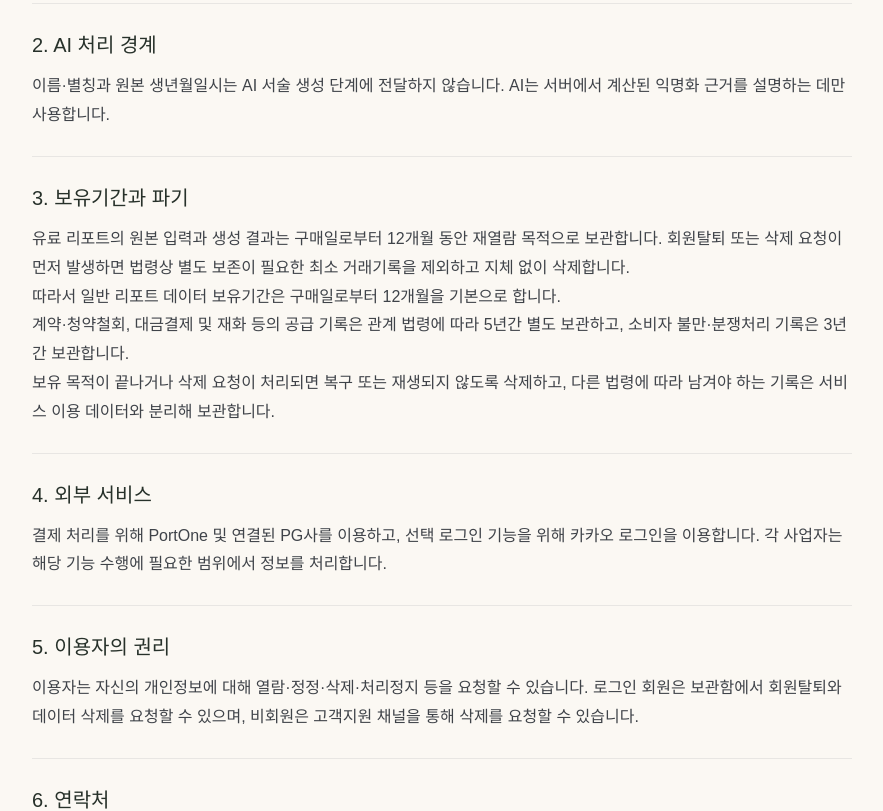
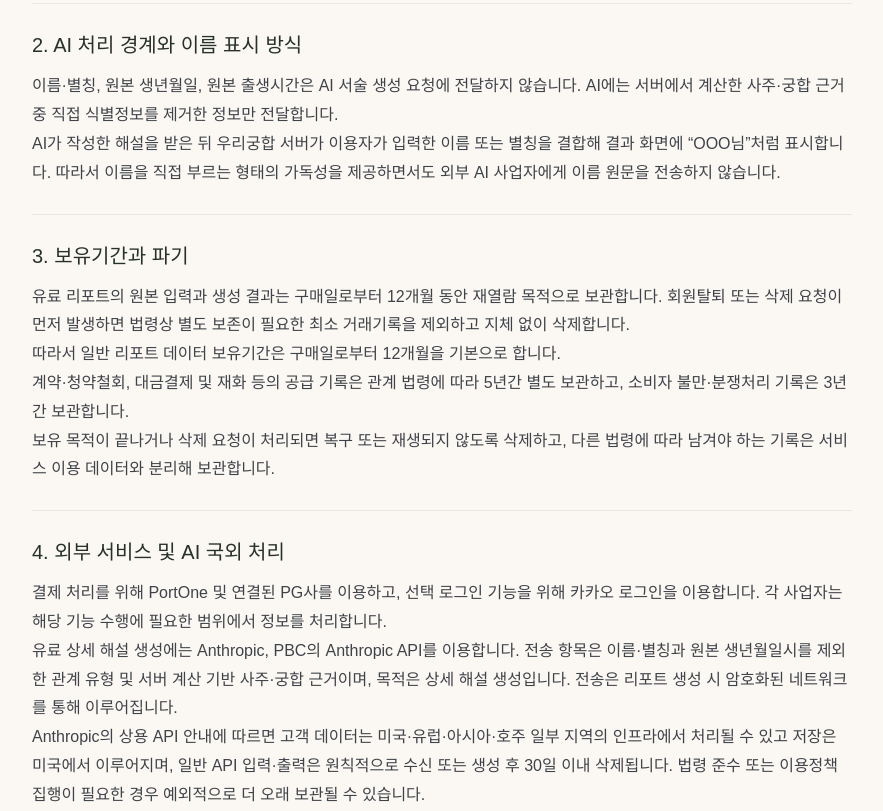
Before and after one commit to beforebelly216-star/woorigunghap, a Next.js app: page /privacy in a window 1280 px wide. Shown: the part 480-1291 px from the top of the page, without its empty margins (198-1081 px from the left). Built offline with nearby package versions, Linux system fonts and the light colour scheme; no server answers.

Commit message:
docs: AI 이름 합성과 국외 처리 방침 명확화

```diff
--- a/src/app/privacy/page.tsx
+++ b/src/app/privacy/page.tsx
@@ -2,20 +2,24 @@ import { PolicyPage, PolicySection } from "@/components/policy-page";
 import { OPERATING_POLICY, OPERATOR_PUBLIC_INFO, REPORT_RETENTION_MONTHS } from "@/lib/operating-policy";
 
 export default function PrivacyPage() {
-  return <PolicyPage title="개인정보처리방침" updatedAt="2026-08-17">
+  return <PolicyPage title="개인정보처리방침" updatedAt="2026-08-18">
     <PolicySection title="1. 처리하는 정보와 목적">
       <ul><li>리포트 생성: 이름 또는 별칭, 성별, 양력·음력 여부, 생년월일, 출생시간, 윤달 여부, 관계 유형</li><li>결제·복구: 주문 식별자, 결제 식별자, 결제 상태, 결과 접근정보의 해시값</li><li>선택 로그인: 카카오 회원번호, 화면 표시용 이름, 로그인 세션 해시</li></ul>
       <p>이 정보는 주문 처리, 궁합 계산, 유료 리포트 생성·저장·재열람, 결제 검증, 계정 보관함 제공과 고객 문의 대응에 사용합니다.</p>
     </PolicySection>
-    <PolicySection title="2. AI 처리 경계">
-      <p>이름·별칭과 원본 생년월일시는 AI 서술 생성 단계에 전달하지 않습니다. AI는 서버에서 계산된 익명화 근거를 설명하는 데만 사용합니다.</p>
+    <PolicySection title="2. AI 처리 경계와 이름 표시 방식">
+      <p>이름·별칭, 원본 생년월일, 원본 출생시간은 AI 서술 생성 요청에 전달하지 않습니다. AI에는 서버에서 계산한 사주·궁합 근거 중 직접 식별정보를 제거한 정보만 전달합니다.</p>
+      <p>AI가 작성한 해설을 받은 뒤 우리궁합 서버가 이용자가 입력한 이름 또는 별칭을 결합해 결과 화면에 “OOO님”처럼 표시합니다. 따라서 이름을 직접 부르는 형태의 가독성을 제공하면서도 외부 AI 사업자에게 이름 원문을 전송하지 않습니다.</p>
     </PolicySection>
     <PolicySection title="3. 보유기간과 파기">
       <p>{OPERATING_POLICY.reportRetention}</p><p>따라서 일반 리포트 데이터 보유기간은 구매일로부터 {REPORT_RETENTION_MONTHS}개월을 기본으로 합니다.</p><p>{OPERATING_POLICY.transactionRetention}</p>
       <p>보유 목적이 끝나거나 삭제 요청이 처리되면 복구 또는 재생되지 않도록 삭제하고, 다른 법령에 따라 남겨야 하는 기록은 서비스 이용 데이터와 분리해 보관합니다.</p>
     </PolicySection>
-    <PolicySection title="4. 외부 서비스">
+    <PolicySection title="4. 외부 서비스 및 AI 국외 처리">
       <p>결제 처리를 위해 PortOne 및 연결된 PG사를 이용하고, 선택 로그인 기능을 위해 카카오 로그인을 이용합니다. 각 사업자는 해당 기능 수행에 필요한 범위에서 정보를 처리합니다.</p>
+      <p>유료 상세 해설 생성에는 Anthropic, PBC의 Anthropic API를 이용합니다. 전송 항목은 이름·별칭과 원본 생년월일시를 제외한 관계 유형 및 서버 계산 기반 사주·궁합 근거이며, 목적은 상세 해설 생성입니다. 전송은 리포트 생성 시 암호화된 네트워크를 통해 이루어집니다.</p>
+      <p>Anthropic의 상용 API 안내에 따르면 고객 데이터는 미국·유럽·아시아·호주 일부 지역의 인프라에서 처리될 수 있고 저장은 미국에서 이루어지며, 일반 API 입력·출력은 원칙적으로 수신 또는 생성 후 30일 이내 삭제됩니다. 법령 준수 또는 이용정책 집행이 필요한 경우 예외적으로 더 오래 보관될 수 있습니다.</p>
+      <p>AI 국외 처리를 원하지 않는 경우 해당 정보를 전송하지 않을 수 있으나, 이 경우 AI가 작성하는 유료 상세 해설 생성 기능은 제공하기 어렵습니다.</p>
     </PolicySection>
     <PolicySection title="5. 이용자의 권리">
       <p>이용자는 자신의 개인정보에 대해 열람·정정·삭제·처리정지 등을 요청할 수 있습니다. 로그인 회원은 보관함에서 회원탈퇴와 데이터 삭제를 요청할 수 있으며, 비회원은 고객지원 채널을 통해 삭제를 요청할 수 있습니다.</p>
```
